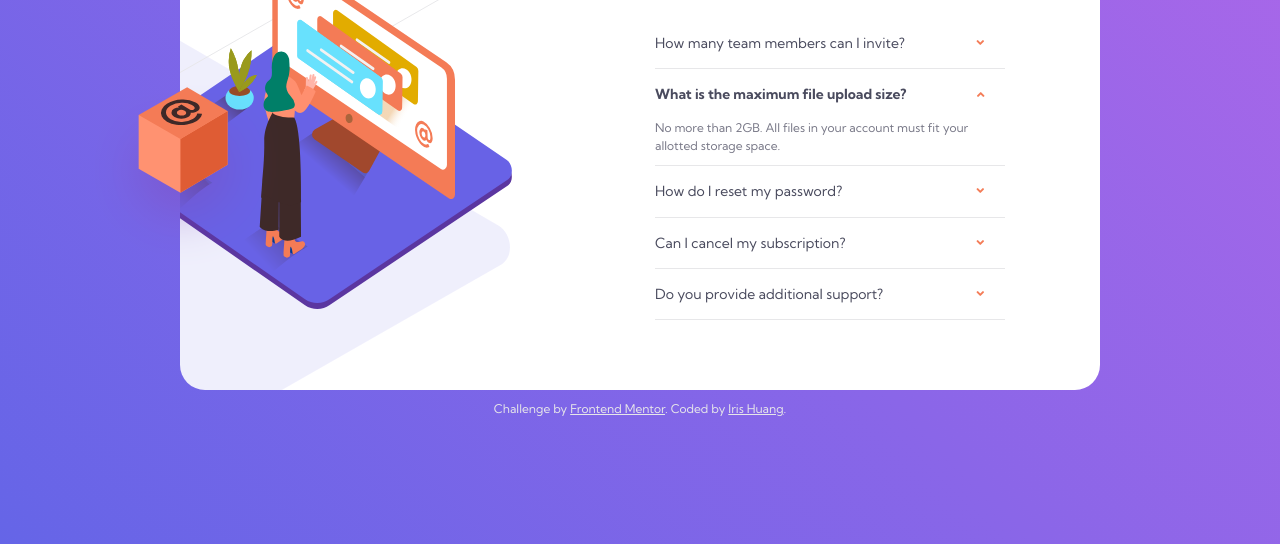
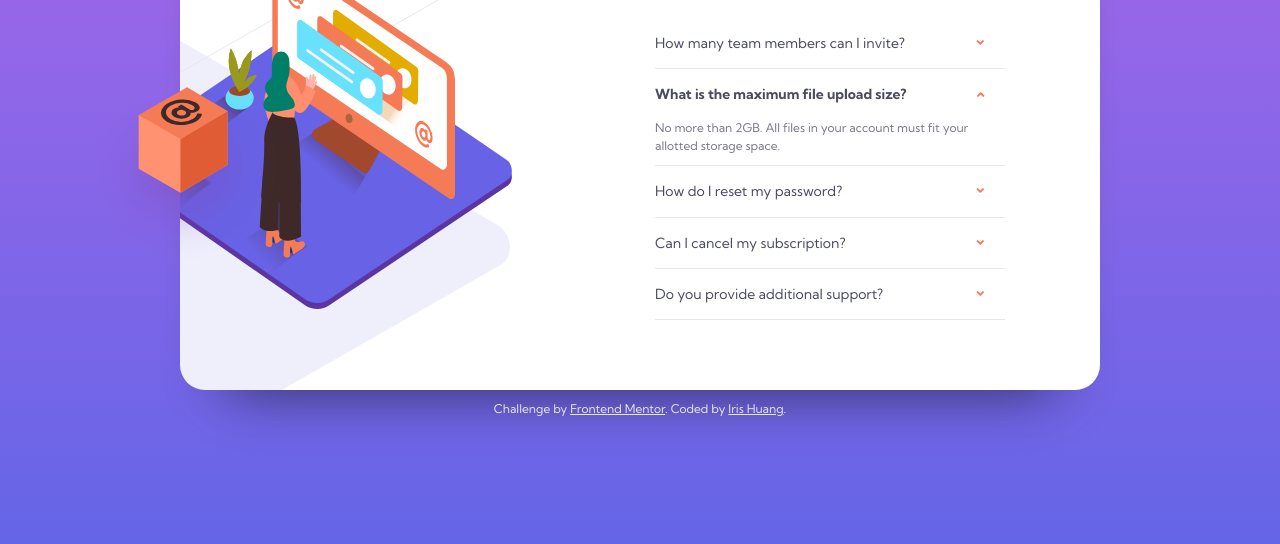
Before and after one commit to hwangiris/frontendmentor, a plain HTML site: page faq-accordion-card/index.html in a window 1280 px wide. Shown: the part 256-800 px from the top of the page. Drawn offline with Linux system fonts and the light colour scheme.

Commit message:
container shadow

```diff
--- a/faq-accordion-card/style.css
+++ b/faq-accordion-card/style.css
@@ -26,10 +26,9 @@ body {
 	-moz-osx-font-smoothing: grayscale;
 	text-rendering: optimizeSpeed;
 	background: var(--soft-blue);
-	background: -moz-linear-gradient(45deg, var(--soft-blue) 0%, var(--soft-violet) 100%);
-	background: -webkit-linear-gradient(45deg, var(--soft-blue) 0%, var(--soft-violet) 100%);
-	background: linear-gradient(45deg, var(--soft-blue) 0%, var(--soft-violet) 100%);
-	filter: progid:DXImageTransform.Microsoft.gradient( startColorstr='#6565e7', endColorstr='#af67e9',GradientType=1 );
+	background: -moz-linear-gradient(top, var(--soft-violet) 0%, var(--soft-blue) 100%);
+	background: -webkit-linear-gradient(top, var(--soft-violet) 0%, var(--soft-blue) 100%);
+	background: linear-gradient(to bottom, var(--soft-violet) 0%, var(--soft-blue) 100%);
 }
 *, *::before, *::after {
 	-webkit-box-sizing: border-box;
@@ -64,10 +63,23 @@ img {
 }
 
 .container {
+	position: relative;
 	margin-left: auto;
 	margin-right: auto;
 	background-color: white;
 	border-radius: 25px;
+}
+.container::after {
+	content: '';
+	display: block;
+	position: absolute;
+	top: 5%;
+	left: 5%;
+	width: 90%;
+    height: 95%;
+	background-color: var(--very-dark-desaturated-blue);
+	opacity: 0.8;
+	z-index: -1;
 }
 .container-img {
 	position: relative;
@@ -170,6 +182,9 @@ img {
 		background-repeat: no-repeat;
 		background-size: 105%;
 	}
+	.container::after {
+		filter: blur(30px);
+	}
 	.container-img .illustration {
 		overflow: hidden;
 	}
@@ -208,6 +223,9 @@ img {
 		display: block;
 		padding-top: 30%;
 	}
+	.container::after {
+		filter: blur(20px);
+	}
 	.container-img .illustration {
 		position: absolute;
 		top: 0;
```
